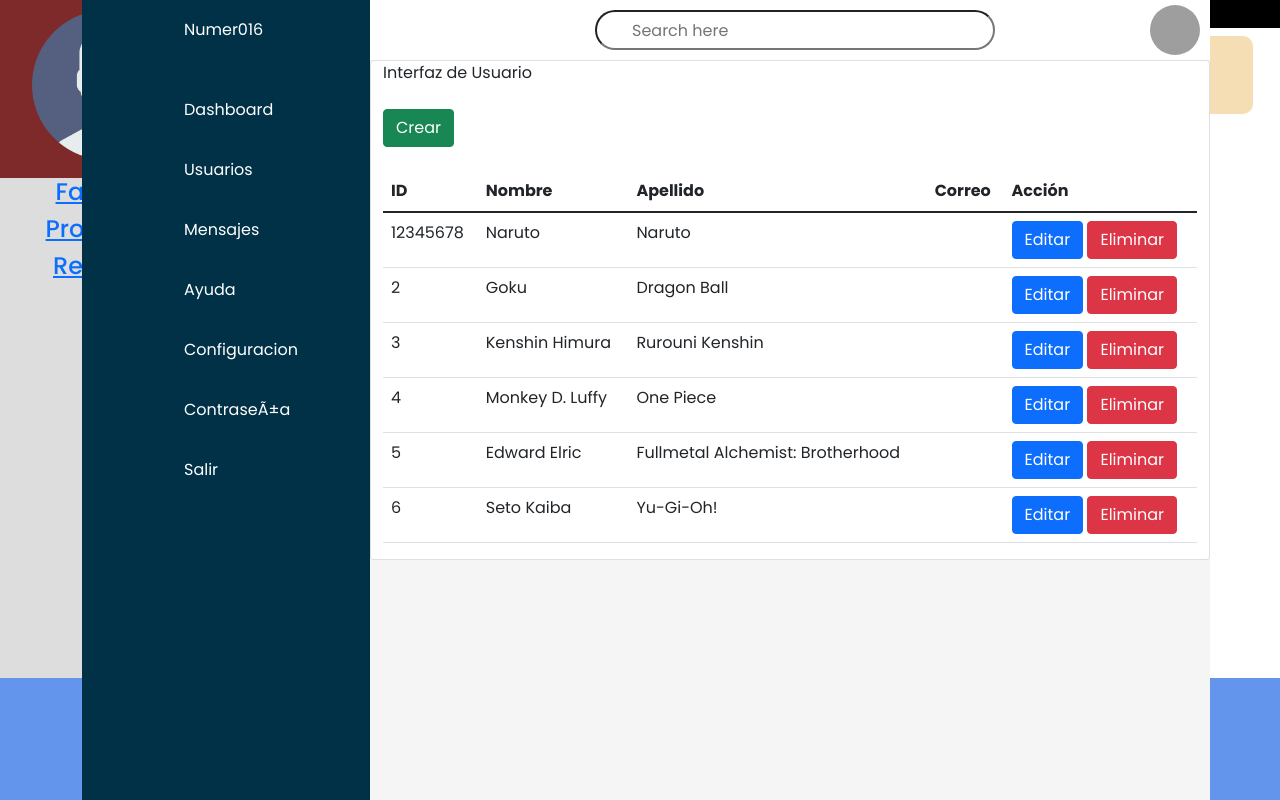
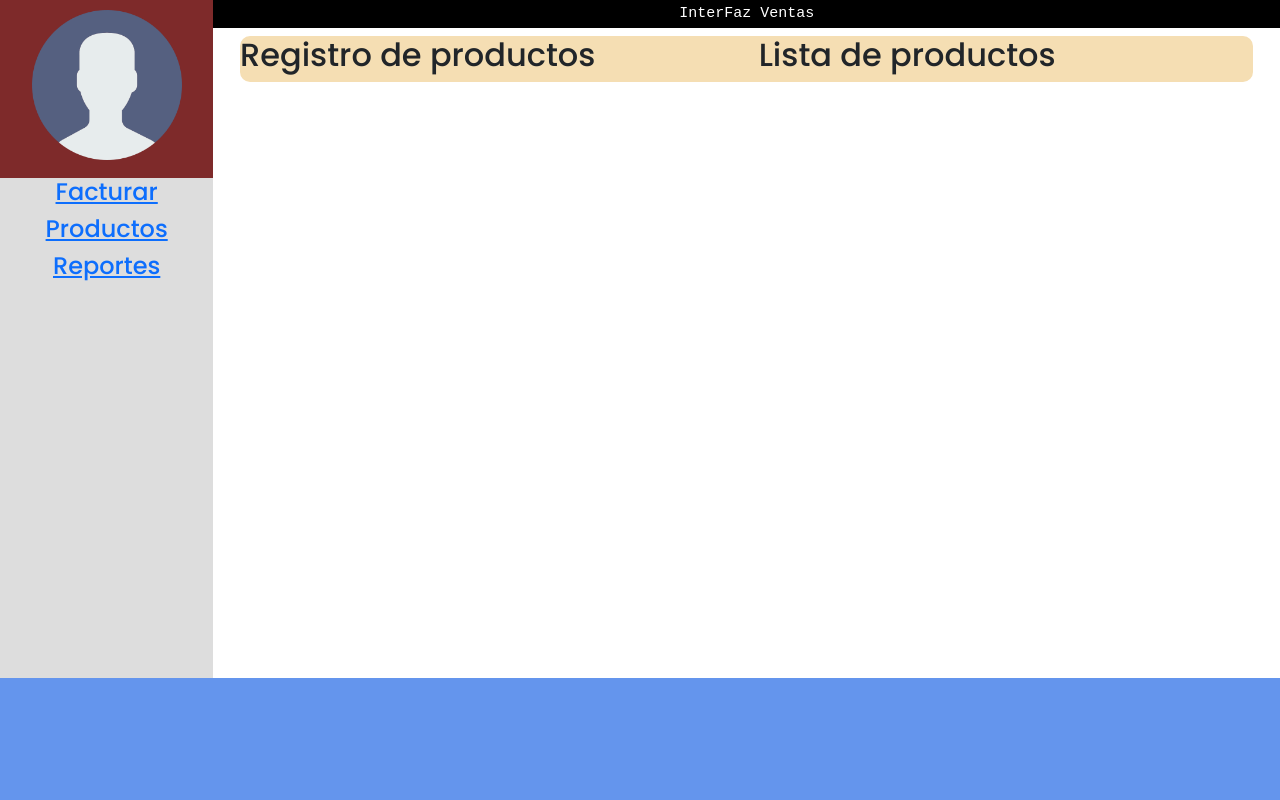
Before and after one commit to Alejo-Nino95/Proyecto-C3-Grupo-16, a React (Create React App) app in the folder proyecto-react/: page / in a window 1280 px wide. Built offline with nearby package versions, Linux system fonts and the light colour scheme; grey boxes are pictures that could not be loaded.

Commit message:
Productos

```diff
--- a/proyecto-react/src/components/Producto.jsx
+++ b/proyecto-react/src/components/Producto.jsx
@@ -13,204 +13,42 @@ import {
     Alert
 } from 'reactstrap';
 
-// class FormProduct extends Component {
+export class FormProduct extends Component {
+    render() {
+        return (
+            <div>
+                <h2> Registro de productos </h2>
+            </div>
+        )
+    }
+}
 
-//     state = {
-//         model: {
-//             id: 0,
-//             description: '',
-//             price: 0,
-//             quantity: 0
-//         }
-//     };
-
-//     setValues = (e, field) => {
-//         const { model } = this.state;
-//         model[field] = e.target.value;
-//         this.setState({ model });
-//     }
-
-//     create = () => {
-//         this.setState({ model: { id: 0,  description: '', price: 0, quantity: 0 } })
-//         this.props.productCreate(this.state.model);
-//     }
-
-//     // componentWillMount() {
-//     //     PubSub.subscribe('edit-product', (topic, product) => {
-//     //         this.setState({ model: product });
-//     //     });
-//     // }
-
-//     render() {
-//         return (
-//             <Form>
-//                 <FormGroup>
-//                     <Label for="description">Descrição:</Label>
-//                     <Input id="description" type="text" value={this.state.model.description} placeholder="Descrição do Produto..."
-//                     onChange={e => this.setValues(e, 'description') } />
-//                 </FormGroup>
-//                 <FormGroup>
-//                     <div className="form-row">
-//                         <div className="col-md-6">
-//                             <Label for="price">Preço:</Label>
-//                             <Input id="price" type="text"  value={this.state.model.price} placeholder="R$ "
-//                             onChange={e => this.setValues(e, 'price') } />
-//                         </div>
-//                         <div className="col-md-6">
-//                             <Label for="quantity">Quantidade:</Label>
-//                             <Input id="quantity" type="text" value={this.state.model.quantity} placeholder="Qtd. de produtos disponíveis"
-//                             onChange={e => this.setValues(e, 'quantity') } />
-//                         </div>
-//                     </div>
-//                 </FormGroup>
-//                 <Button color="primary" block onClick={this.create}> Gravar </Button>
-//             </Form>
-//         );
-//     }
-// }
-
-// class ListProduct extends Component {
-
-//     delete = (id) => {
-//         this.props.deleteProduct(id);
-//     }
-
-//     // onEdit = (product) => {
-//     //     PubSub.publish('edit-product', product);
-//     // }
-
-//     render() {
-//         const { products } = this.props;
-//         return (
-//             <Table className="table-bordered text-center">
-//                 <thead className="thead-dark">
-//                     <tr>
-//                         <th>Descrição</th>
-//                         <th>Preço</th>
-//                         <th>Qtde.</th>
-//                         <th>Actions</th>
-//                     </tr>
-//                 </thead>
-//                 <tbody>
-//                     {
-//                         products.map(product => (
-//                             <tr key={product.id}>
-//                                 <td>{product.description}</td>
-//                                 <td>{product.price}</td>
-//                                 <td>{product.quantity}</td>
-//                                 <td>
-//                                     <Button color="info" size="sm" onClick={e => this.onEdit(product)}>Editar</Button>
-//                                     <Button color="danger" size="sm" onClick={e => this.delete(product.id)}>Deletar</Button>
-//                                 </td>
-//                             </tr>
-//                         ))
-//                     }
-//                 </tbody>
-//             </Table>
-//         );
-//     }
-// }
+export class ListProduct extends Component {
+    render() {
+        return (
+            <div>
+                <h2> Lista de productos </h2>
+            </div>
+        )
+    }
+}
 
 export default class ProductBox extends Component {
 
-    // Url = 'http://localhost:9000/products';
-
-    // state = {
-    //     products: [],
-    //     message: {
-    //         text: '',
-    //         alert: ''
-    //     }
-    // }
-
-    // componentDidMount() {
-    //     fetch(this.Url)
-    //         .then(response => response.json())
-    //         .then(products => this.setState({ products }))
-    //         .catch(e => console.log(e));
-    // }
-
-    // save = (product) => {
-    //     let data = {
-    //         id: parseInt(product.id),
-    //         description: product.description,
-    //         price: parseFloat(product.price),
-    //         quantity: parseInt(product.quantity),
-    //     };
-    //     console.log(data);
-
-    //     const requestInfo = {
-    //         method: data.id !== 0? 'PUT': 'POST',
-    //         body: JSON.stringify(data),
-    //         headers: new Headers({
-    //             'Content-type': 'application/json'
-    //         })
-    //     };
-
-    //     if(data.id === 0) {
-    //         // CREATE NEW PRODUCT
-    //         fetch(this.Url, requestInfo)
-    //         .then(response => response.json())
-    //         .then(newProduct => {
-    //             let { products } = this.state;
-    //             products.push(newProduct);
-    //             this.setState({ products, message: { text: 'Novo produto adicionado com sucesso!', alert: 'success' } });
-    //             this.timerMessage(3000);
-    //         })
-    //         .catch(e => console.log(e));
-    //     } else {
-    //         // EDIT PRODUCT
-    //         fetch(`${this.Url}/${data.id}`, requestInfo)
-    //         .then(response => response.json())
-    //         .then(updatedProduct => {
-    //             let { products } = this.state;
-    //             let position = products.findIndex(product => product.id === data.id);
-    //             products[position] = updatedProduct;
-    //             this.setState({ products, message: { text: 'Produto atualizado com sucesso!', alert: 'info' } });
-    //             this.timerMessage(3000);
-    //         })
-    //         .catch(e => console.log(e));
-    //     }
-    // }
-
-    // delete = (id) => {
-    //     fetch(`${this.Url}/${id}`, {method: 'DELETE'})
-    //         .then(response => response.json())
-    //         .then(rows => {
-    //             const products = this.state.products.filter(product => product.id !== id);
-    //             this.setState({ products,  message: { text: 'Produto deletado com sucesso.', alert: 'danger' } });
-    //             this.timerMessage(3000);
-    //         })
-    //         .catch(e => console.log(e));
-    // }
-
-    // timerMessage = (duration) => {
-    //     setTimeout(() => {
-    //         this.setState({ message: { text: '', alert: ''} });
-    //     }, duration);
-    // }
+    state = {
+        products: [],
+    }
 
     render() {
         return (
-            <div>
-                {/* {
-                    this.state.message.text !== ''? (
-                        // <Alert color={this.state.message.alert} className="text-center"> {this.state.message.text} </Alert>
-                    ) : ''
-                } */}
-
-                <div className="row">
-
-                    <div className="col-md-6 my-3">
-                        <h2 className="font-weight-bold text-center"> Cadastro de Produtos </h2>
-                        {/* <FormProduct productCreate={this.save} /> */}
-                    </div>
-                    <div className="col-md-6 my-3">
-                        <h2 className="font-weight-bold text-center"> Lista de Produtos </h2>
-                        {/* <ListProduct products={this.state.products}  deleteProduct={this.delete} /> */}
-                    </div>
+            <div className="row">
+                <div className="col-md-6">
+                    <FormProduct />
+                </div>
+                <div className="col-md-6">
+                    <ListProduct products={this.state.products} />
                 </div>
             </div>
-        );
+        )
     }
 }
--- a/proyecto-react/src/components/interfazGeneral.jsx
+++ b/proyecto-react/src/components/interfazGeneral.jsx
@@ -3,7 +3,7 @@ import ReactDOM from 'react-dom';
 import './interfazGeneral.css';
 import logo from '../imagenes/logo.png';
 import Login from './Login';
-import Producto from './Producto';
+import ProductBox from './Producto';
 
 /*  ----------------------------------------------------------------------------------------------
  *
@@ -24,7 +24,7 @@ function InterfazPrincipal() {
 
             <div className="items">
                 <div className="img-login">
-                     <img src={logo} alt=""/>
+                    <img src={logo} alt="" />
                 </div>
 
                 <div className="titulo">
@@ -50,7 +50,7 @@ function InterfazPrincipal() {
                     <h4>InterFaz Ventas</h4>
                 </div>
                 <div className="vista-componente">
-                     <Producto/>
+                    <ProductBox />
                 </div>
             </div>
         </div>
--- a/proyecto-react/src/index.js
+++ b/proyecto-react/src/index.js
@@ -9,7 +9,6 @@ import InterfazGeneral from './components/interfazGeneral';
 
 ReactDOM.render(
   <React.StrictMode>
-    <Usuario/>
     <InterfazGeneral/>
   </React.StrictMode>,
   document.getElementById('root')
```
Also changed, not shown: proyecto-react/src/components/Productos/index.js (added, +25 -0 lines). Lines whose indentation alone changed are shown as unchanged.
